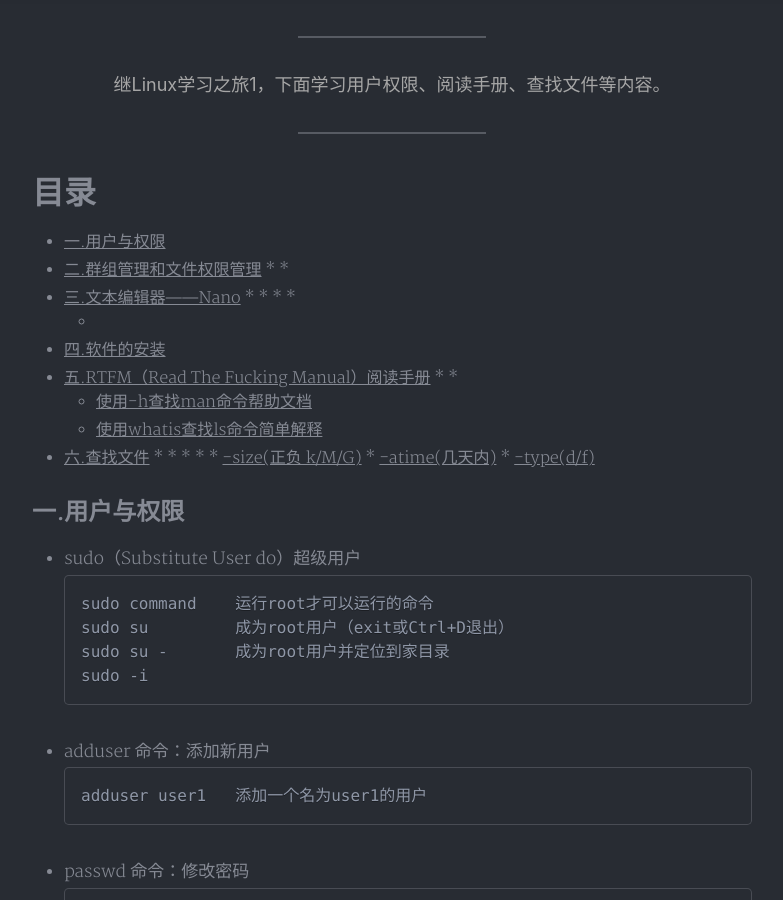
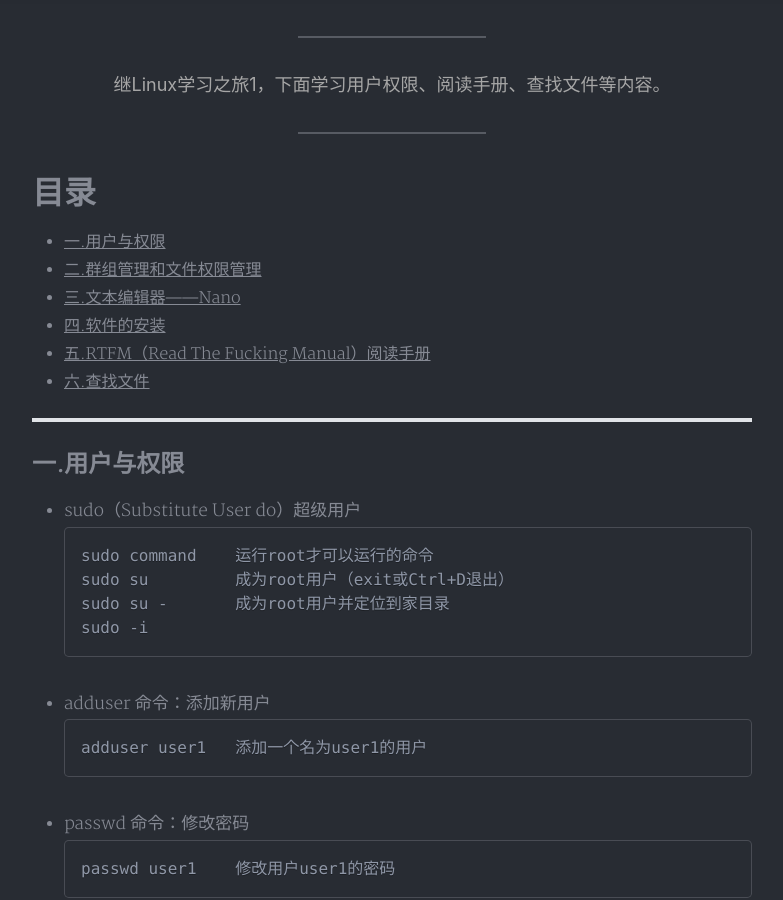
Before and after one commit to cszmzh/BA-NANA.github.io, a Jekyll site: the page built from _posts/2019-11-02-Linux学习之旅2——终端和文件操作（下）.md, in a window 1280 px wide and 900 px high, scrolled down 364 px. Shown: the whole window, without its empty margins (248-1031 px from the left). Built offline with Jekyll 4.4.1, drawn with Linux system fonts in a browser that asks for light colours; nearby versions of some CDN libraries; comment, search, counter and statistics services are not loaded; a style sheet for code colours, icons or effects is not loaded.

Commit message:
Update 2019-11-02-Linux学习之旅2——终端和文件操作（下）.md

```diff
--- a/_posts/2019-11-02-Linux学习之旅2——终端和文件操作（下）.md
+++ b/_posts/2019-11-02-Linux学习之旅2——终端和文件操作（下）.md
@@ -15,28 +15,12 @@ toc: true
 
   * [一.用户与权限](#一用户与权限)
   * [二.群组管理和文件权限管理](#二群组管理和文件权限管理)
-            * [](#)
-                                              * [](#-1)
   * [三.文本编辑器——Nano](#三文本编辑器nano)
-                              * [](#-2)
-                              * [](#-3)
-                        * [](#-4)
-        * [](#-5)
-      * [](#-6)
   * [四.软件的安装](#四软件的安装)
   * [五.RTFM（Read The Fucking Manual）阅读手册](#五rtfmread-the-fucking-manual阅读手册)
-                                  * [](#-7)
-                                      * [](#-8)
-    * [使用-h查找man命令帮助文档](#使用-h查找man命令帮助文档)
-    * [使用whatis查找ls命令简单解释](#使用whatis查找ls命令简单解释)
   * [六.查找文件](#六查找文件)
-                                                  * [](#-9)
-                            * [](#-10)
-                * [](#-11)
-                                  * [](#-12)
-                * [-size(正负 k/M/G)](#-size正负-kmg)
-                    * [-atime(几天内)](#-atime几天内)
-                * [-type(d/f)](#-typedf)
+
+------
 
 
 
```
